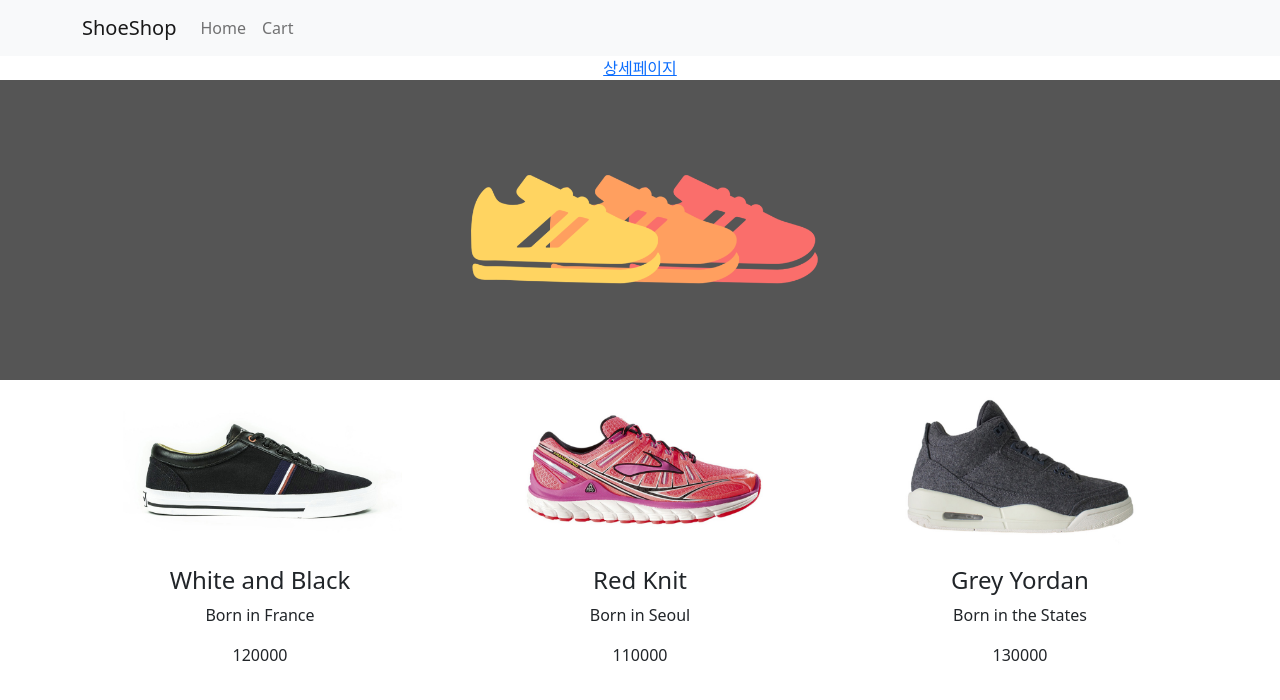
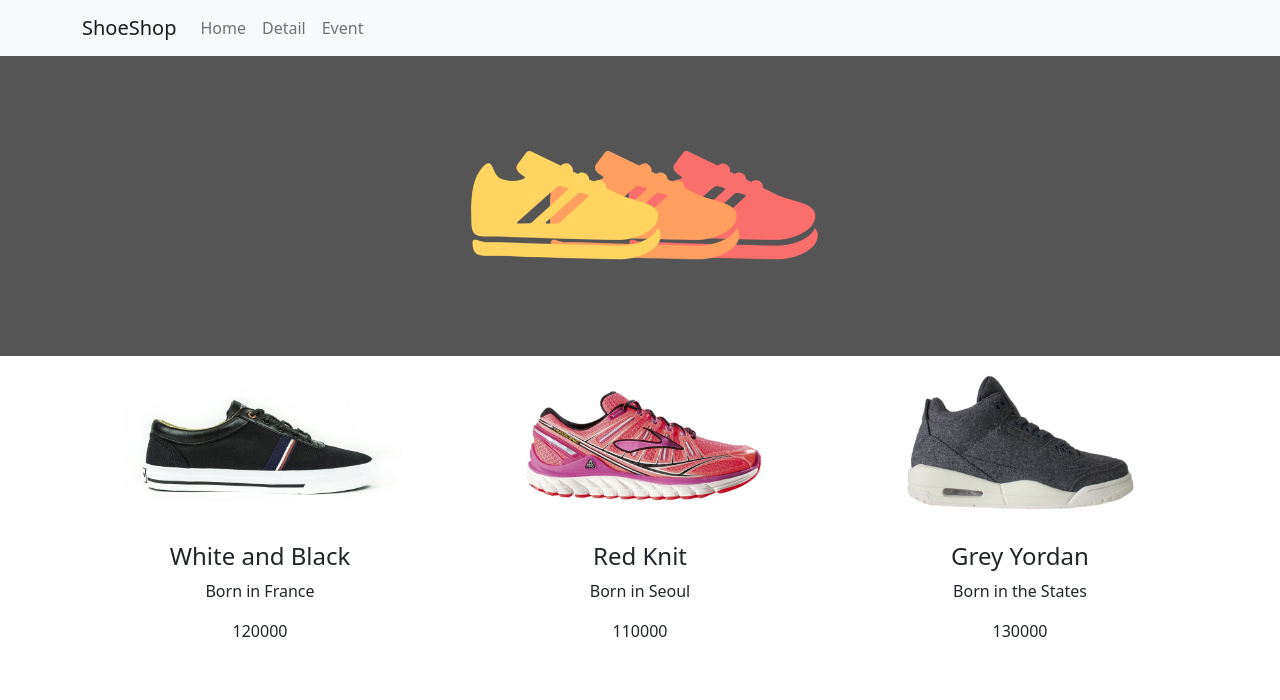
Before and after one commit to HyeonE0103/ShoppingMall, a React (Create React App) app: page / in a window 1280 px wide. Shown: the top 700 px of the page. Built offline with nearby package versions, Linux system fonts and the light colour scheme.

Commit message:
리액트 라우터 navigate, nested routes, outlet

```diff
--- a/src/App.js
+++ b/src/App.js
@@ -1,13 +1,14 @@
 import "bootstrap/dist/css/bootstrap.min.css";
 import { Container, Nav, Navbar } from "react-bootstrap";
 import { useState } from "react";
-import { Link, Route, Routes } from "react-router-dom";
+import { Link, Route, Routes, useNavigate, Outlet } from "react-router-dom";
 
 import "./App.css";
 import data from "./data";
 import Detail from "./routes/detail";
 
 function App() {
+  let navigate = useNavigate();
   let [shoes] = useState(data);
 
   return (
@@ -17,11 +18,17 @@ function App() {
           <Navbar.Brand href="/">ShoeShop</Navbar.Brand>
           <Nav className="me-auto">
             <Nav.Link href="/">Home</Nav.Link>
-            <Nav.Link href="#features">Cart</Nav.Link>
+            <Nav.Link
+              onClick={() => {
+                navigate("/detail");
+              }}
+            >
+              Detail
+            </Nav.Link>
+            <Nav.Link href="/event">Event</Nav.Link>
           </Nav>
         </Container>
       </Navbar>
-      <Link to="/detail">상세페이지</Link>
 
       <Routes>
         <Route
@@ -40,7 +47,19 @@ function App() {
           }
         />
         <Route path="/detail" element={<Detail />} />
-        <Route path="/about" element={<div>어바웃페이지임</div>} />
+        <Route
+          path="/event"
+          element={
+            <>
+              <h1>오늘의 이벤트</h1>
+              <Outlet></Outlet>
+            </>
+          }
+        >
+          <Route path="one" element={<h3>첫 주문시 양배추즙 서비스</h3>} />
+          <Route path="two" element={<h3>생일기념 쿠폰받기</h3>} />
+        </Route>
+        <Route path="*" element={<div>없는페이지 404</div>} />
       </Routes>
     </div>
   );
```
